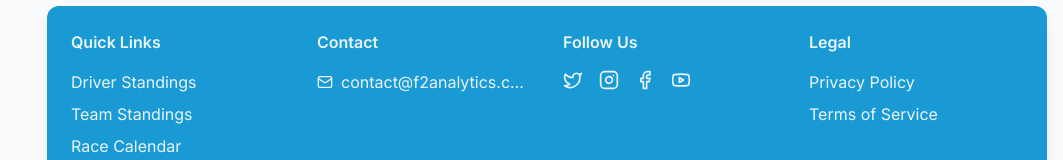
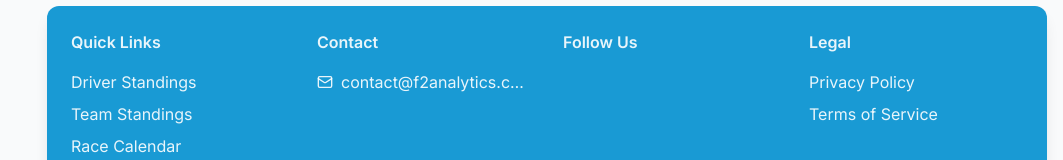
Before and after one commit to PAR23006622/formula-2-website, a Next.js app: page / in a window 1280 px wide. Shown: the part 1723-1883 px from the top of the page, without its empty margins (217-1280 px from the left). Built offline with nearby package versions, Linux system fonts and the light colour scheme.

Commit message:
v0.6.0.4

```diff
--- a/components/Footer.tsx
+++ b/components/Footer.tsx
@@ -1,7 +1,7 @@
 "use client";
 
 import { Card } from "@/components/ui/card";
-import { Twitter, Instagram, Facebook, Youtube, Mail } from "lucide-react";
+import { Mail } from "lucide-react";
 import Link from "next/link";
 
 export function Footer() {
@@ -55,18 +55,6 @@ export function Footer() {
               <div className="text-center md:text-left">
                 <h3 className="font-semibold mb-4 truncate">Follow Us</h3>
                 <div className="flex gap-4 justify-center md:justify-start flex-wrap">
-                  <a href="#" className={iconStyles}>
-                    <Twitter className="h-5 w-5" />
-                  </a>
-                  <a href="#" className={iconStyles}>
-                    <Instagram className="h-5 w-5" />
-                  </a>
-                  <a href="#" className={iconStyles}>
-                    <Facebook className="h-5 w-5" />
-                  </a>
-                  <a href="#" className={iconStyles}>
-                    <Youtube className="h-5 w-5" />
-                  </a>
                 </div>
               </div>
 
```
